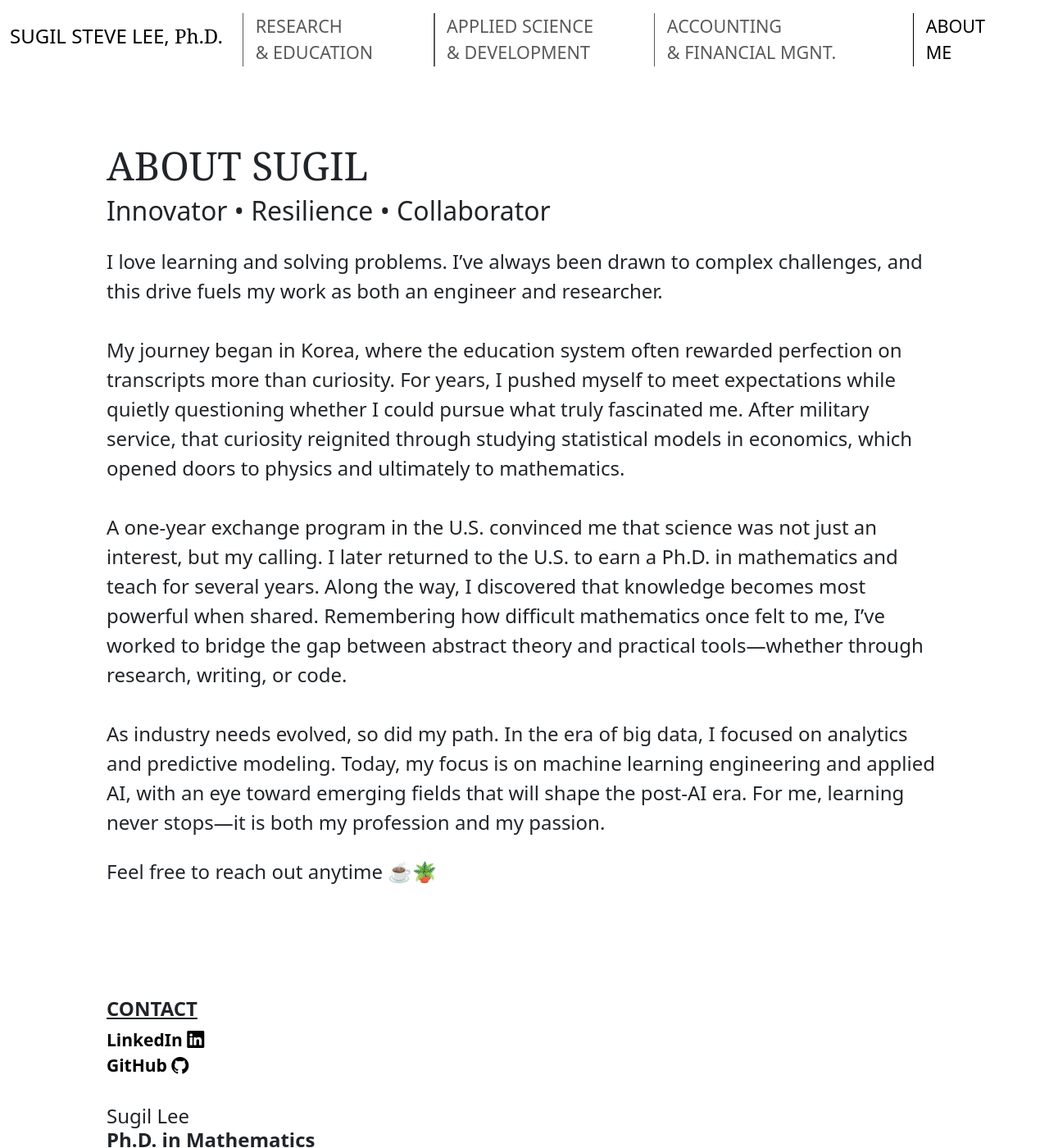
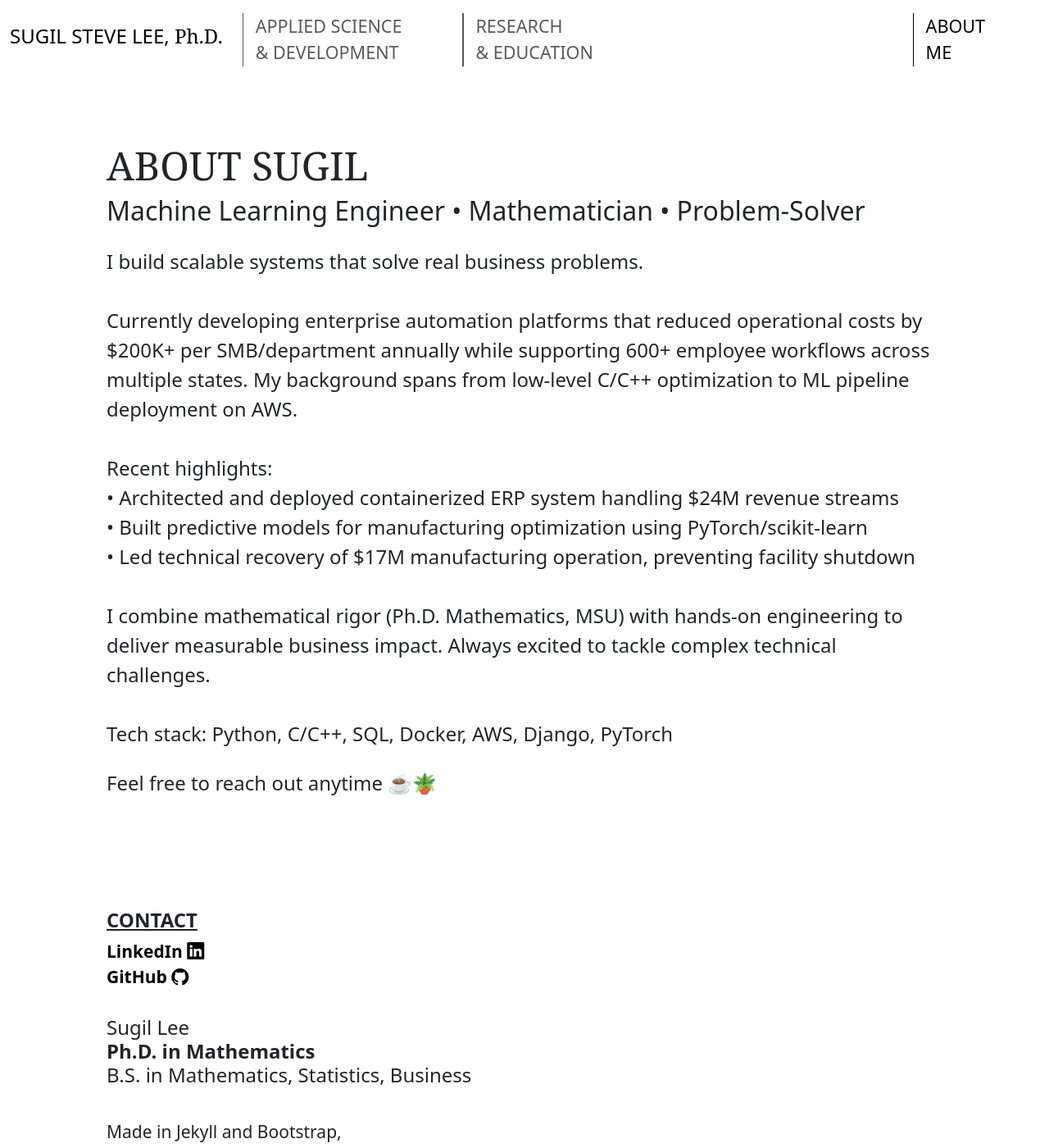
Before and after one commit to leesugil/leesugil.github.io, a Jekyll site: the page built from docs/about.md, in a window 1280 px wide and 1400 px high. Shown: the whole window at 82% size. Built offline with Jekyll 4.4.1, drawn with Linux system fonts in a browser that asks for light colours.

Commit message:
updated to be less and focusing

```diff
--- a/docs/_layouts/default.html
+++ b/docs/_layouts/default.html
@@ -42,9 +42,11 @@
 
 				<div class="collapse navbar-collapse" id="mainNav" style="font-size: 1.35rem;">
 					<ul class="navbar-nav me-auto mb-2 mb-lg-0">
+						<li class="nav-item" style="margin-right: 2rem;"><a class="nav-link" href="{{ '/development/' | relative_url }}"><div class="vertical-line-text">APPLIED SCIENCE<br>& DEVELOPMENT</div></a></li>
 						<li class="nav-item" style="margin-right: 2rem;"><a class="nav-link" href="{{ '/research/' | relative_url }}"><div class="vertical-line-text">RESEARCH<br>& EDUCATION</div></a></li>
-						<li class="nav-item" style="margin-right: 2rem;"><a class="nav-link" href="{{ '/development/' | relative_url }}"><div class="vertical-line-text">APPLIED SCIENCE<br>& DEVELOPMENT</div></a></li>
+						<!--
 						<li class="nav-item" style="margin-right: 2rem;"><a class="nav-link" href="{{ '/accounting/' | relative_url }}"><div class="vertical-line-text">ACCOUNTING<br>& FINANCIAL MGNT.</div></a></li>
+						-->
 					</ul>
 					<ul class="navbar-nav ms-auto mb-2 mb-lg-0">
 						<li class="nav-item" style="margin-right: 2rem;"><a class="nav-link active" href="{{ '/about/' | relative_url }}"><div class="vertical-line-text">ABOUT<br>ME</div></a></li>
--- a/docs/about.md
+++ b/docs/about.md
@@ -3,12 +3,16 @@
 title: ABOUT SUGIL
 permalink: /about/
 category: about
-subtitle: Innovator • Resilience • Collaborator
+subtitle: Machine Learning Engineer • Mathematician • Problem-Solver
 abstract: "
-I love learning and solving problems. I’ve always been drawn to complex challenges, and this drive fuels my work as both an engineer and researcher.
-<br><br>My journey began in Korea, where the education system often rewarded perfection on transcripts more than curiosity. For years, I pushed myself to meet expectations while quietly questioning whether I could pursue what truly fascinated me. After military service, that curiosity reignited through studying statistical models in economics, which opened doors to physics and ultimately to mathematics.
-<br><br>A one-year exchange program in the U.S. convinced me that science was not just an interest, but my calling. I later returned to the U.S. to earn a Ph.D. in mathematics and teach for several years. Along the way, I discovered that knowledge becomes most powerful when shared. Remembering how difficult mathematics once felt to me, I’ve worked to bridge the gap between abstract theory and practical tools—whether through research, writing, or code.
-<br><br>As industry needs evolved, so did my path. In the era of big data, I focused on analytics and predictive modeling. Today, my focus is on machine learning engineering and applied AI, with an eye toward emerging fields that will shape the post-AI era. For me, learning never stops—it is both my profession and my passion.
+I build scalable systems that solve real business problems.
+<br><br>Currently developing enterprise automation platforms that reduced operational costs by $200K+ per SMB/department annually while supporting 600+ employee workflows across multiple states. My background spans from low-level C/C++ optimization to ML pipeline deployment on AWS.
+<br><br>Recent highlights:
+<br>• Architected and deployed containerized ERP system handling $24M revenue streams
+<br>• Built predictive models for manufacturing optimization using PyTorch/scikit-learn
+<br>• Led technical recovery of $17M manufacturing operation, preventing facility shutdown
+<br><br>I combine mathematical rigor (Ph.D. Mathematics, MSU) with hands-on engineering to deliver measurable business impact. Always excited to tackle complex technical challenges.
+<br><br>Tech stack: Python, C/C++, SQL, Docker, AWS, Django, PyTorch
 "
 ---
 
```
Also changed, not shown: docs/index.md (+16 -12 lines), 2 other files.
